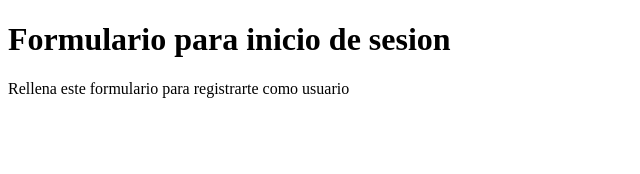
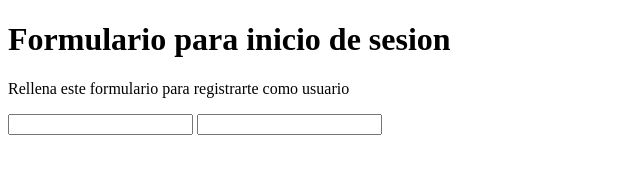
Before and after one commit to ariadnamendezgaray-del/daw-agencia-web, a plain HTML site: page index.html in a window 1280 px wide. Shown: the whole page, without its empty margins (0-640 px from the left). Drawn offline with Linux system fonts and the light colour scheme.

Commit message:
Agregar un registro

```diff
--- a/index.html
+++ b/index.html
@@ -8,5 +8,9 @@
 <body>
   <h1>Formulario para inicio de sesion</h1>
   <p>Rellena este formulario para registrarte como usuario</p>
+  <form>
+    <input type="text" name="nombre" value="">
+    <input type="text" name="pass" value="">
+  </form>
 </body>
 </html>
```
